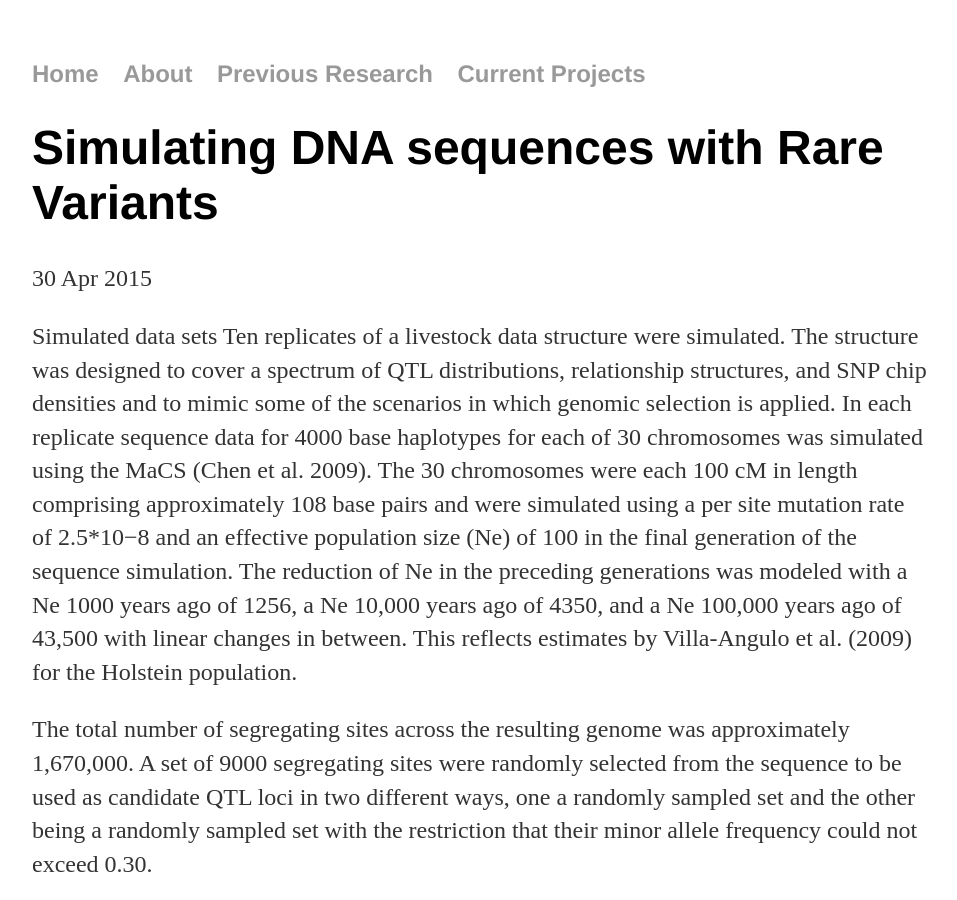
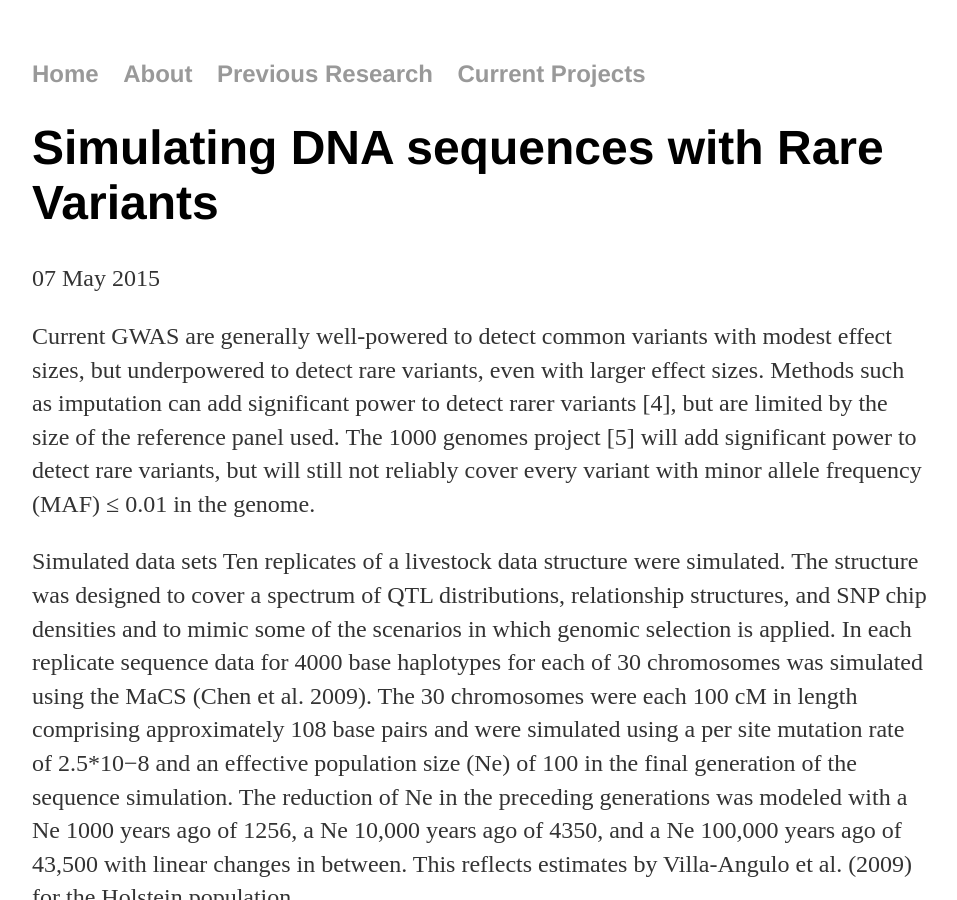
Before and after one commit to lybird300/lybird300.github.io, a Jekyll site: the page built from _posts/2015-05-07-simulate-gwas-data.md, in a window 1280 px wide and 900 px high. Shown: the whole window, without its empty margins (160-1117 px from the left). Built offline with Jekyll 4.4.1, drawn with Linux system fonts in a browser that asks for light colours.

Commit message:
Update and rename 2015-04-30-simulate-gwas-data.md to 2015-05-07-simulate-gwas-data.md

```diff
--- a/_posts/2015-04-30-simulate-gwas-data.md
+++ b/_posts/2015-05-07-simulate-gwas-data.md
@@ -1,8 +1,17 @@
 ---
 layout: post
 title: "Simulating DNA sequences with Rare Variants"
-date: 2015-04-30
+date: 2015-05-07
 ---
+Current GWAS are generally well-powered to detect
+common variants with modest effect sizes, but underpowered
+to detect rare variants, even with larger effect sizes. Methods such as imputation can add significant
+power to detect rarer variants [4], but are limited by the
+size of the reference panel used. The 1000 genomes project
+[5] will add significant power to detect rare variants,
+but will still not reliably cover every variant with minor
+allele frequency (MAF) ≤ 0.01 in the genome.
+
 
 Simulated data sets
 Ten replicates of a livestock data structure were simulated. The structure was designed to cover a spectrum of QTL distributions, relationship structures, and SNP chip densities and to mimic some of the scenarios in which genomic selection is applied. In each replicate sequence data for 4000 base haplotypes for each of 30 chromosomes was simulated using the MaCS (Chen et al. 2009). The 30 chromosomes were each 100 cM in length comprising approximately 108 base pairs and were simulated using a per site mutation rate of 2.5*10−8 and an effective population size (Ne) of 100 in the final generation of the sequence simulation. The reduction of Ne in the preceding generations was modeled with a Ne 1000 years ago of 1256, a Ne 10,000 years ago of 4350, and a Ne 100,000 years ago of 43,500 with linear changes in between. This reflects estimates by Villa-Angulo et al. (2009) for the Holstein population.
```
